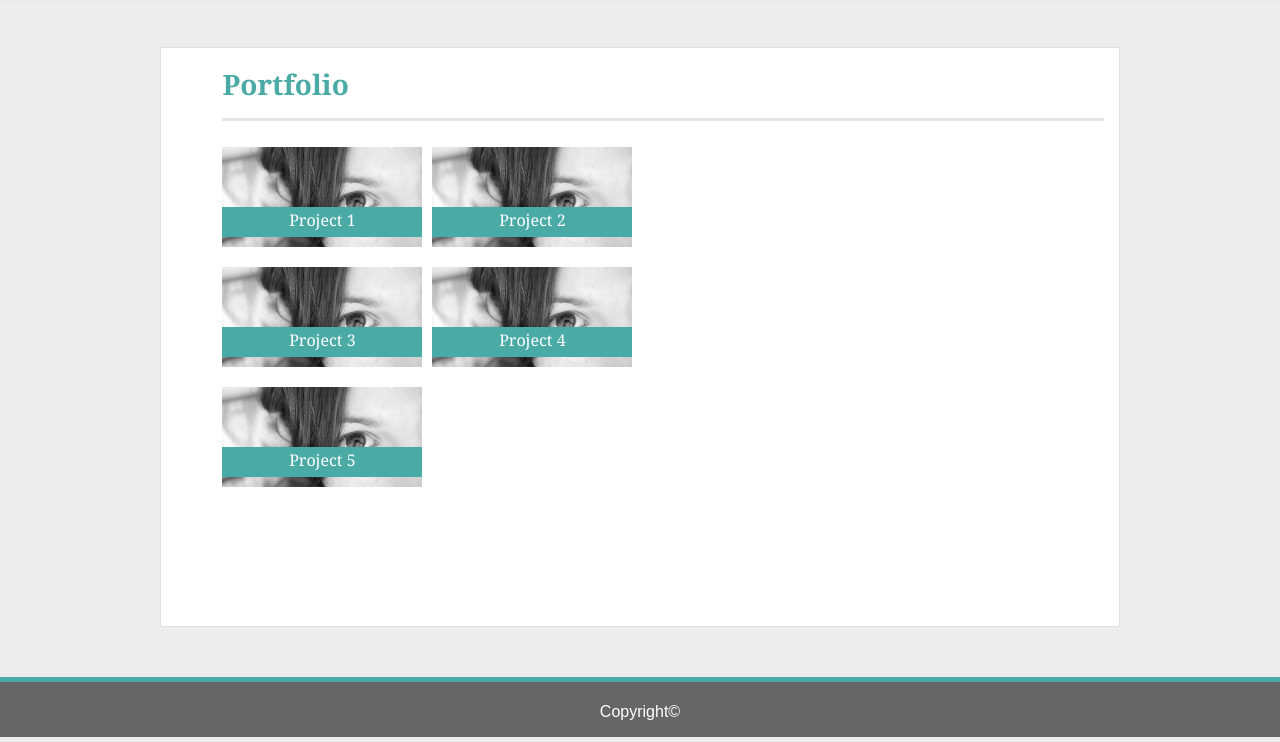
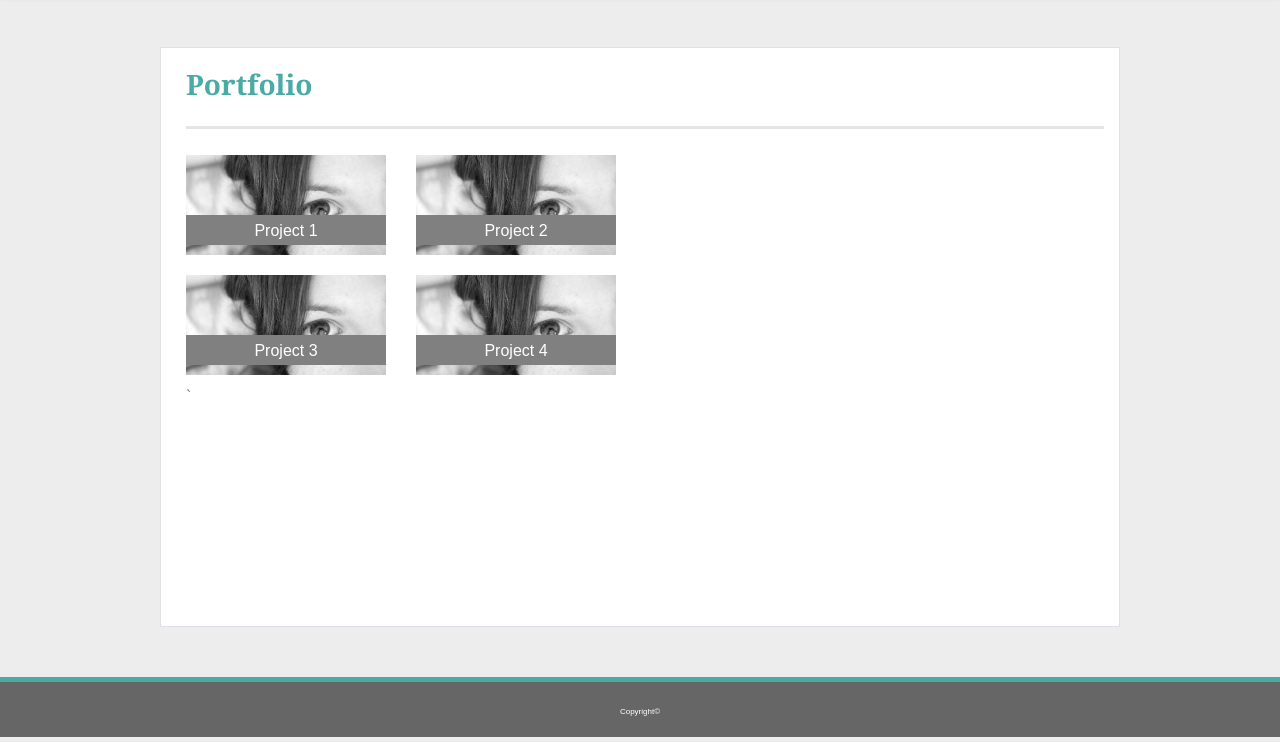
Before and after one commit to xlmnope/Basic-Portfolio, a plain HTML site: page portfolio.html in a window 1280 px wide. Shown: the part 63-805 px from the top of the page. Drawn offline with nearby package versions, Linux system fonts and the light colour scheme.

Commit message:
refactored porfolio flex instead of float, added hover animation on labels

```diff
--- a/assets/css/style.css
+++ b/assets/css/style.css
@@ -14,13 +14,18 @@ body {
 
 hr {
 border-width: 3px;
-margin-left: 5%;
 }
 
+.row {
+position: relative;
+}
 
 .container {
   max-width: 960px;
 
+}
+.container-padding {
+padding-left: 10px;
 }
 
 h3 {
@@ -28,13 +33,13 @@ h3 {
  font-weight: bold;
   font-family: 'Georgia', Times, 'Times New Roman', serif;
   color: #4aaaa5;
-  padding-left: 5%;
 }
 
 h4 {
   font-family: 'Georgia', Times, 'Times New Roman', serif;
   font-size: 1em;
 }
+
 
 .about {
   border-color: #dddddd;
@@ -43,37 +48,17 @@ h4 {
   margin: 50px auto;
 }
 
-.abouttext {
-  padding: 0% 5%;
-}
-
-.form-group {
-  padding: 0% 5%;
-}
-
-
 .img {
-  padding: .5% 5% 1% 5%;
+  padding: .5% 5% 1% .5%;
 }
 
 .portthumb {
   width: 200px;
-  float: left;
-  margin: 10px 10px 10px 0px;
   height: 100px;
+  margin: 10px 0px;
 }
-.label1 {
-  position: relative;
-}
-.label {
-  position: absolute;
-  bottom: 20px;
-  height: 30px;
-  width: 200px;
-  background-color: #4aaaa5;
-  padding: 4px 0px;
-  text-align: center;
- }
+
+
 
 .btn-primary {
   background-color:  #4aaaa5;
@@ -87,8 +72,46 @@ h4 {
     line-height: 60px;
     background-color: #666666;
     border-top: 5px solid #4aaaa5;
+    font-size: .5em;
 }
 
-.margin5 {
-  margin-left: 5%;
+
+
+
+.label_slide:hover {
+  box-shadow: inset 400px 0 0 0 #4aaaa5;
 }
+
+.containslide {
+  width: 200px;
+  height: 30px;
+  background-color: grey;
+  position: absolute;
+  bottom: 20px;
+  text-align: center;
+  color: white;
+  }
+
+  .slide {
+    position: absolute;
+    top: 0px;
+        width: 0px;
+        height: 30px;
+        background: #4aaaa5;
+        -webkit-transition: width 1.5s; /* For Safari 3.1 to 6.0 */
+        transition: width 1.5s; background-color 2s ease;
+        text-align: center;
+    }
+
+    .containslide:hover .slide{
+        width: 200px;
+        background-color: #4aaaa5;
+    }
+
+    .text {
+    position: absolute;
+    width: 200px;
+    height: 30px;
+    width: 100%;
+    text-align: center;
+    padding: 4px 0px;
--- a/portfolio.html
+++ b/portfolio.html
@@ -15,7 +15,6 @@
 
   <div class="container-flex shadow-sm bg-white">
     <div class="container w-75 p-0">
-
       <nav class="navbar navbar-expand-sm navbar-light p-0">
         <a class="navbar-brand text-white" href="index.html">Lisa Giroud</a>
         <button class="navbar-toggler" type="button" data-toggle="collapse" data-target="#navbarNavAltMarkup"
@@ -32,51 +31,56 @@
       </nav>
     </div>
   </div>
+
   <div class="about container bg-white w-75 border">
+    <div class="container-padding">
+      <div class="row">
+        <div class="col">
+          <h3>Portfolio</h3>
+        </div>
+      </div>
+      <hr>
 
-    <h3>Portfolio</h3>
-    <hr>
-    <div class="margin5 row">
-      <div class="label1">
-        <div class="label text-white">
-            <h4>Project 1</h4>
+      <div class="row">
+        <div class="col-md-auto">
+          <div class="containslide">
+            <div class="slide">
+            </div>
+            <div class="text"> Project 1</div>
           </div>
           <img src="assets/images/400_200.jpeg" href="#" class="portthumb">
-
         </div>
-      <div class="label1">
-        <div class="label text-white">
-            <h4>Project 2</h4>
+        <div class="col">
+          <div class="containslide">
+            <div class="slide">
+            </div>
+            <div class="text"> Project 2</div>
           </div>
           <img src="assets/images/400_200.jpeg" href="#" class="portthumb">
         </div>
       </div>
-    <div class="margin5 row">
-      <div class="label1">
-          <div class="label text-white">
-              <h4>Project 3</h4>
+
+      <div class="row">
+        <div class="col-md-auto justify-content-start">
+          <div class="containslide">
+            <div class="slide">
+            </div>
+            <div class="text"> Project 3</div>
           </div>
           <img src="assets/images/400_200.jpeg" href="#" class="portthumb">
         </div>
-      <div class="label1">
-          <div class="label text-white">
-            <h4>Project 4</h4>
+        <div class="col">
+          <div class="containslide">
+            <div class="slide">
+            </div>
+            <div class="text"> Project 4</div>
           </div>
           <img src="assets/images/400_200.jpeg" href="#" class="portthumb">
         </div>
       </div>
-      <div class="margin5 row">
-          <div class="label1">
-              <div class="label text-white align-baseline">
-                <h4>Project 5</h4>
-              </div>
-        <img src="assets/images/400_200.jpeg" href="#" class="portthumb">
-      </div>
-      </div>
-      <br><br>
-    </div>
-  </div>
-
+      `
+    </div> <!--end padding container-->
+  </div> <!--end container-->
 
   <footer class="footer">
     <div class="text-center text-white">
@@ -85,5 +89,4 @@
   </footer>
 
 </body>
-
 </html>
```
Also changed, not shown: contact.html (+8 -2 lines), index.html (+15 -4 lines). Lines whose indentation alone changed are shown as unchanged.
